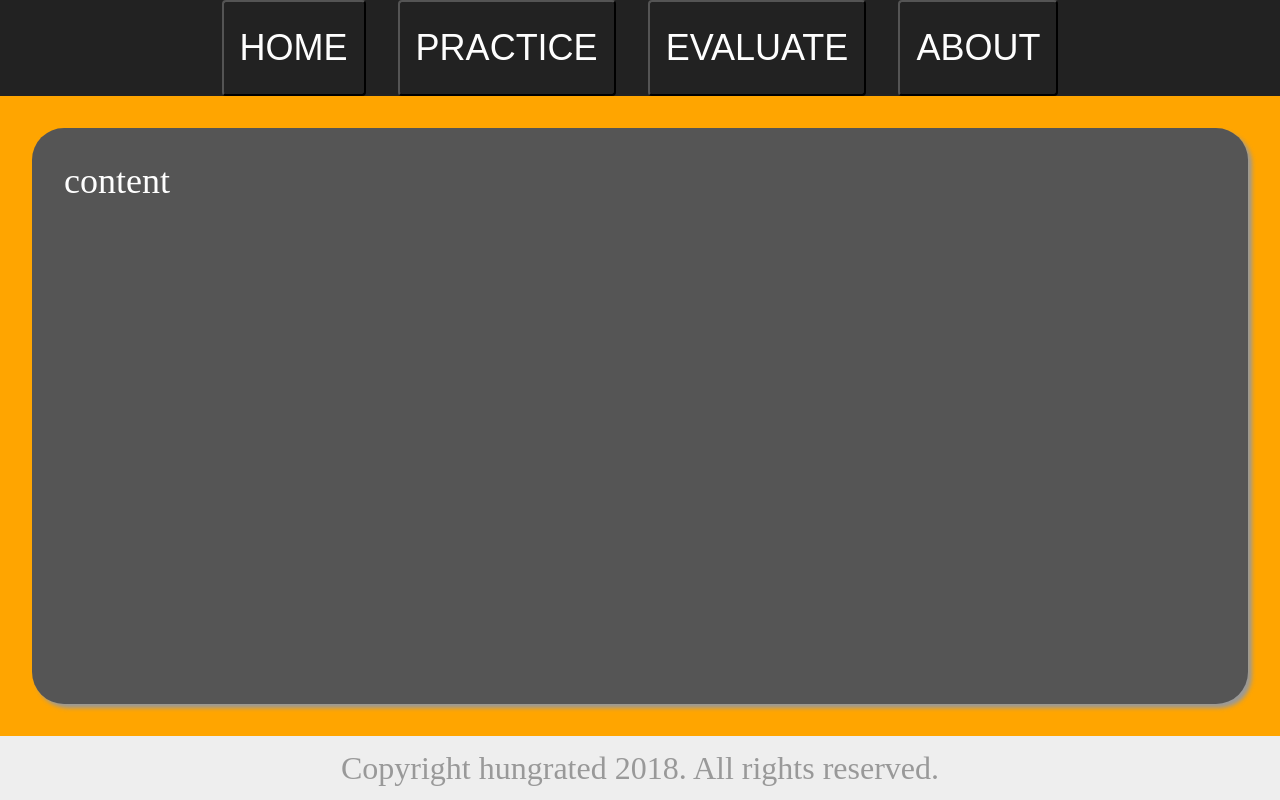
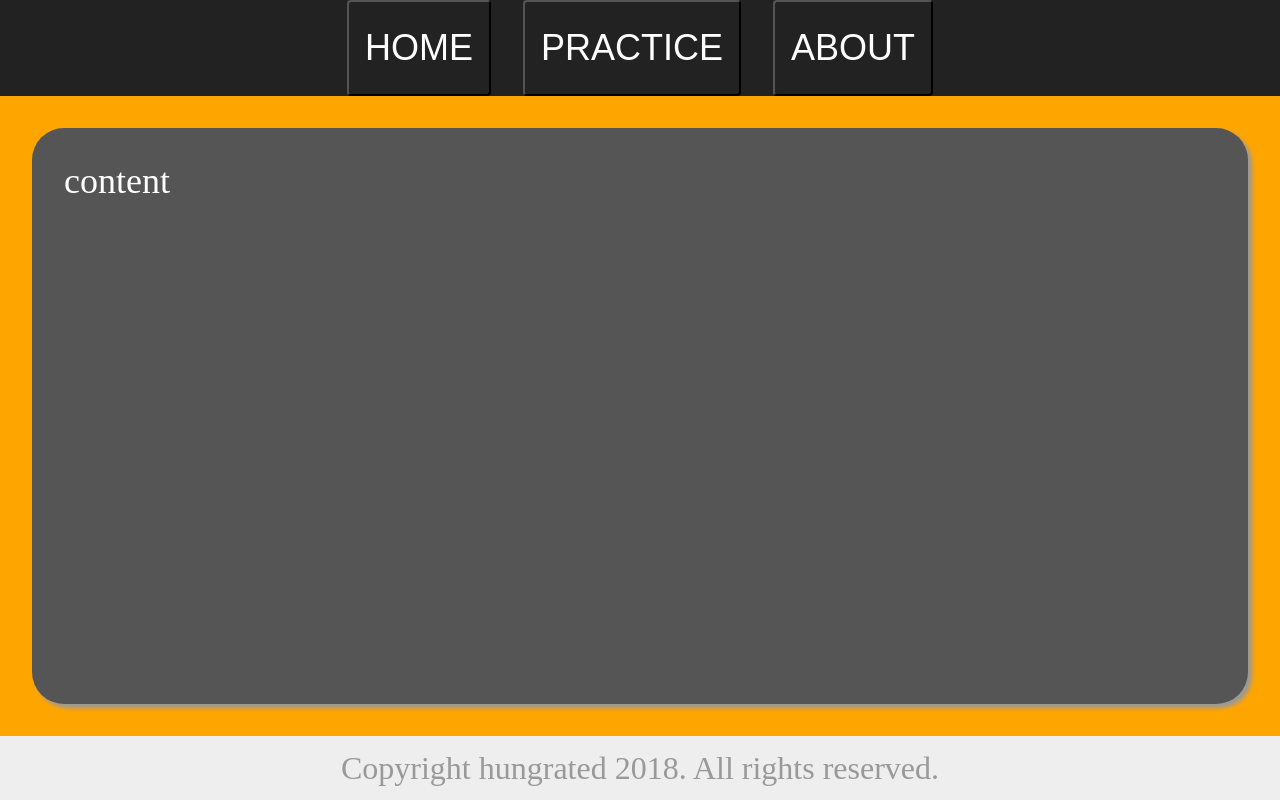
Before and after one commit to Hungrated/rem-zepto-practice-demo, a plain HTML site: page src/index.html in a window 1280 px wide. Drawn offline with Linux system fonts and the light colour scheme.

Commit message:
small improvement

```diff
--- a/src/index.html
+++ b/src/index.html
@@ -12,7 +12,6 @@
         <ul>
             <li><button>HOME</button></li>
             <li><button>PRACTICE</button></li>
-            <li><button>EVALUATE</button></li>
             <li><button>ABOUT</button></li>
         </ul>
     </nav>
```
